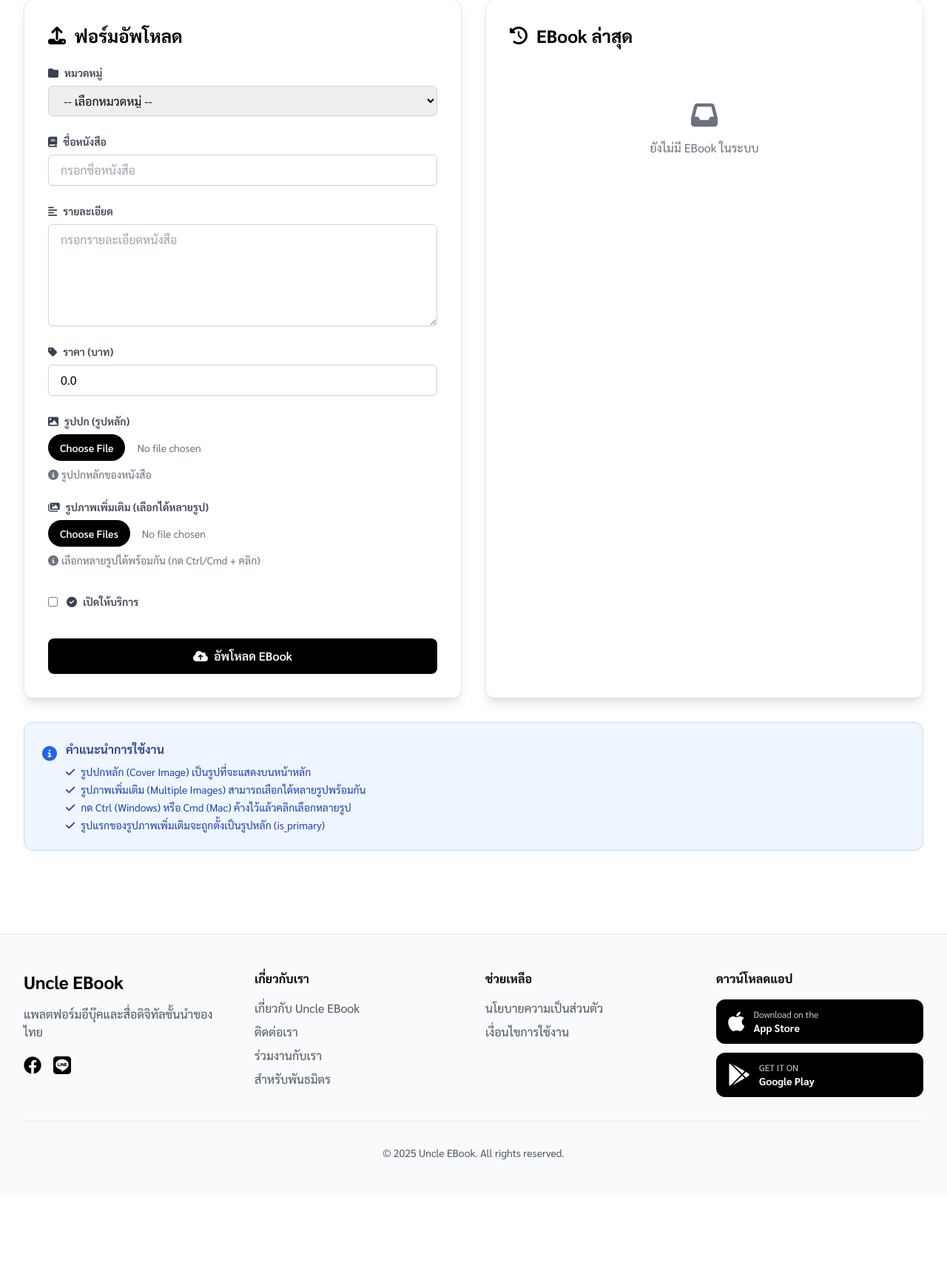
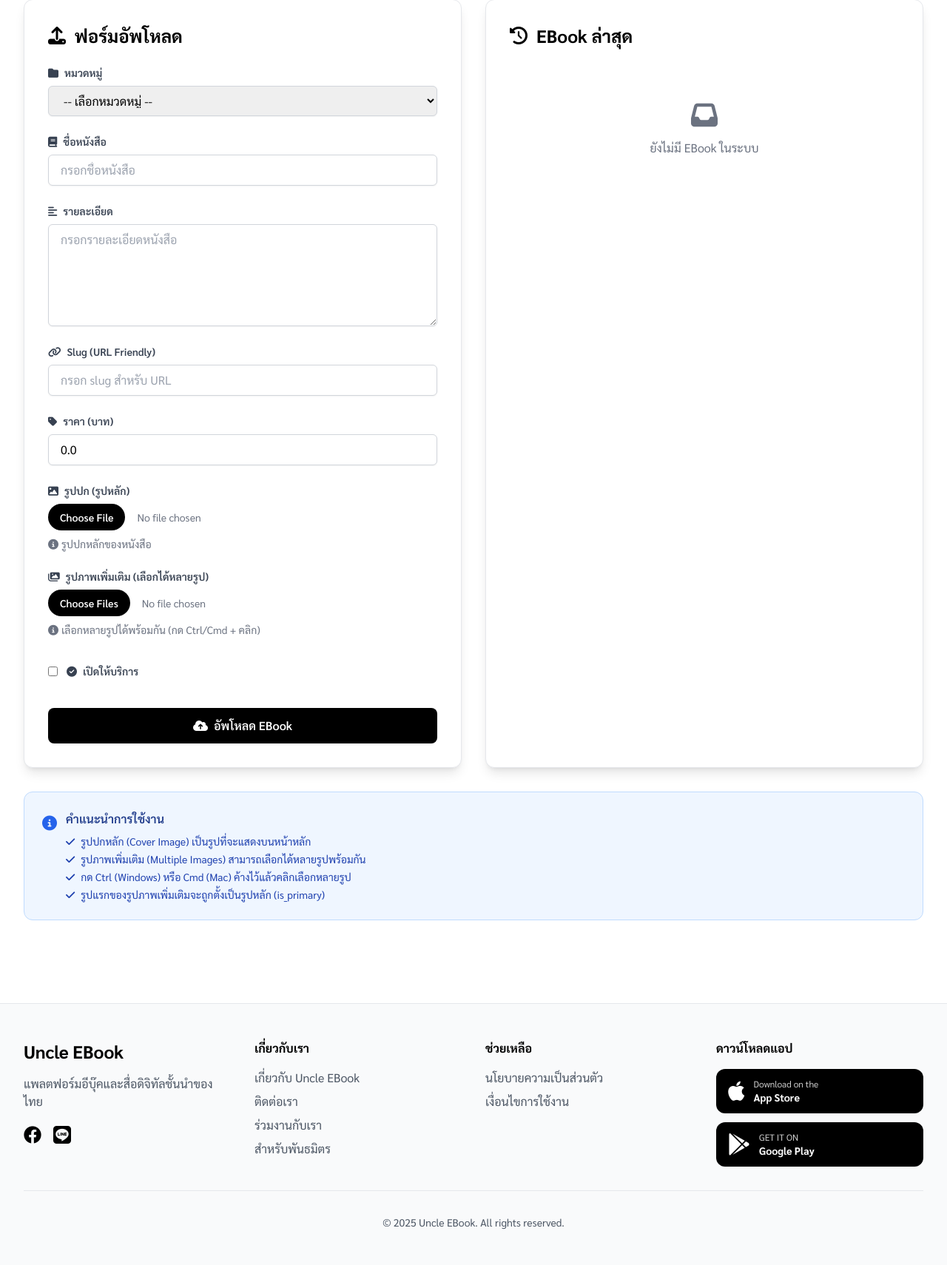
Before and after one commit to Thitphavanh/Uncle-Engineer-E-Book, a Django app: page /manage/ebook/upload/ in a window 1280 px wide. Shown: the part 217-1927 px from the top of the page at 74% size. Before the commit the page ends 1785 px from the top, so only its background shows below. Run offline with Django 5.2, Linux system fonts and the light colour scheme; the visitor is signed in with stand-in values (Sample User, id 1); data that the repository does not hold is empty; some libraries are stand-ins or nearby versions.

Commit message:
feat: add slug field to ebook upload form and template

```diff
--- a/ebook/forms.py
+++ b/ebook/forms.py
@@ -37,11 +37,12 @@ class EBookForm(forms.ModelForm):
 
     class Meta:
         model = EBook
-        fields = ['category', 'title', 'descriptions', 'price', 'is_available', 'cover_image']
+        fields = ['category', 'title', 'descriptions', 'slug', 'price', 'is_available', 'cover_image']
         labels = {
             'category': 'หมวดหมู่',
             'title': 'ชื่อหนังสือ',
             'descriptions': 'รายละเอียด',
+            'slug': 'Slug (URL Friendly)',
             'price': 'ราคา (บาท)',
             'is_available': 'เปิดให้บริการ',
             'cover_image': 'รูปปก (รูปหลัก)',
@@ -58,6 +59,10 @@ class EBookForm(forms.ModelForm):
                 'class': 'mt-1 block w-full rounded-md border-gray-300 shadow-sm focus:border-black focus:ring focus:ring-black focus:ring-opacity-50 px-4 py-2 border',
                 'rows': 5,
                 'placeholder': 'กรอกรายละเอียดหนังสือ'
+            }),
+            'slug': forms.TextInput(attrs={
+                'class': 'mt-1 block w-full rounded-md border-gray-300 shadow-sm focus:border-black focus:ring focus:ring-black focus:ring-opacity-50 px-4 py-2 border',
+                'placeholder': 'กรอก slug สำหรับ URL'
             }),
             'price': forms.NumberInput(attrs={
                 'class': 'mt-1 block w-full rounded-md border-gray-300 shadow-sm focus:border-black focus:ring focus:ring-black focus:ring-opacity-50 px-4 py-2 border',
--- a/ebook/templates/admin/ebook_upload.html
+++ b/ebook/templates/admin/ebook_upload.html
@@ -62,6 +62,17 @@
                         {{ form.descriptions }}
                         {% if form.descriptions.errors %}
                             <p class="mt-1 text-sm text-red-600">{{ form.descriptions.errors.0 }}</p>
+                        {% endif %}
+                    </div>
+
+                     <!-- Slgu -->
+                     <div>
+                        <label class="block text-sm font-semibold text-gray-700 mb-2">
+                            <i class="fas fa-link mr-2"></i>{{ form.slug.label }}
+                        </label>
+                        {{ form.slug }}
+                        {% if form.slug.errors %}
+                            <p class="mt-1 text-sm text-red-600">{{ form.slug.errors.0 }}</p>
                         {% endif %}
                     </div>
 
```
